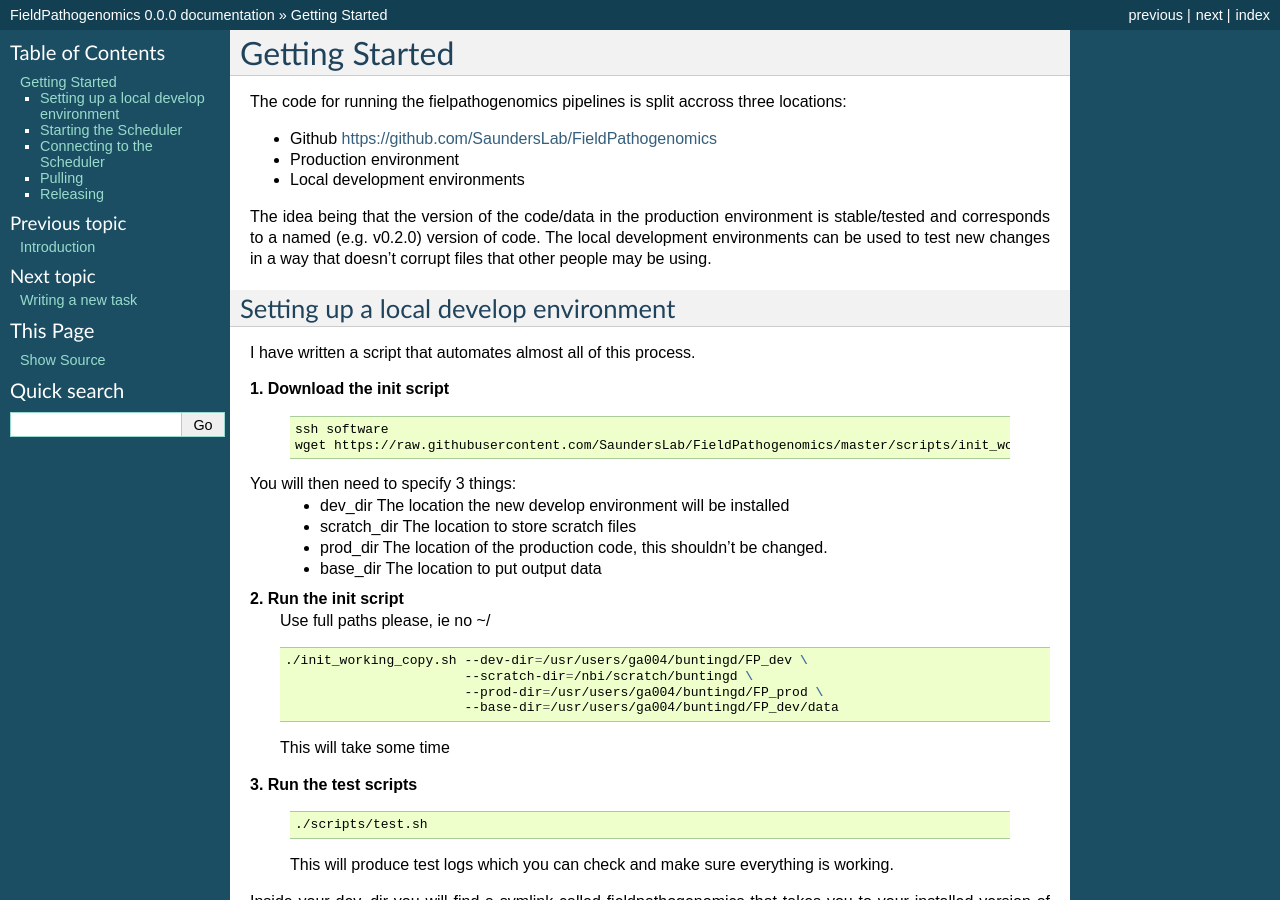
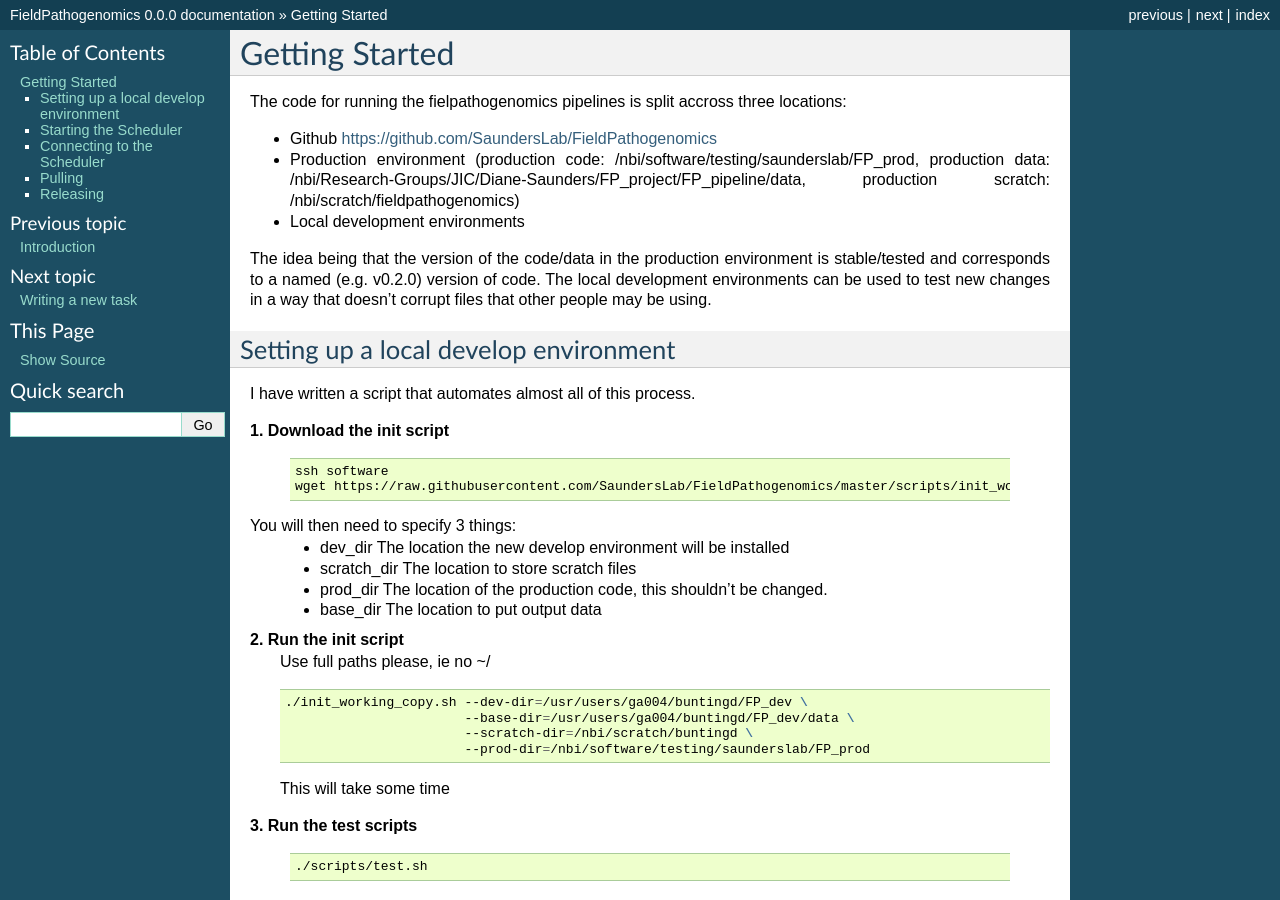
Before and after one commit to SaundersLab/FieldPathogenomics, a Sphinx documentation site: the page built from docs/getting_started.rst, in a window 1280 px wide and 900 px high. Built offline with Sphinx 7.4.7, drawn with Linux system fonts in a browser that asks for light colours.

Commit message:
Update FP_prod path

```diff
--- a/docs/getting_started.rst
+++ b/docs/getting_started.rst
@@ -4,7 +4,7 @@ Getting Started
 The code for running the fielpathogenomics pipelines is split accross three locations:
 
 - Github https://github.com/SaundersLab/FieldPathogenomics
-- Production environment
+- Production environment (production code: /nbi/software/testing/saunderslab/FP_prod, production data: /nbi/Research-Groups/JIC/Diane-Saunders/FP_project/FP_pipeline/data, production scratch: /nbi/scratch/fieldpathogenomics)
 - Local development environments
 
 The idea being that the version of the code/data in the production environment is stable/tested and corresponds to a named (e.g. v0.2.0) version of code.
@@ -35,9 +35,9 @@ You will then need to specify 3 things:
     .. code-block:: bash
 
         ./init_working_copy.sh --dev-dir=/usr/users/ga004/buntingd/FP_dev \
+                               --base-dir=/usr/users/ga004/buntingd/FP_dev/data \
                                --scratch-dir=/nbi/scratch/buntingd \
-                               --prod-dir=/usr/users/ga004/buntingd/FP_prod \
-                               --base-dir=/usr/users/ga004/buntingd/FP_dev/data
+                               --prod-dir=/nbi/software/testing/saunderslab/FP_prod
     This will take some time
 
 **3. Run the test scripts**
```
